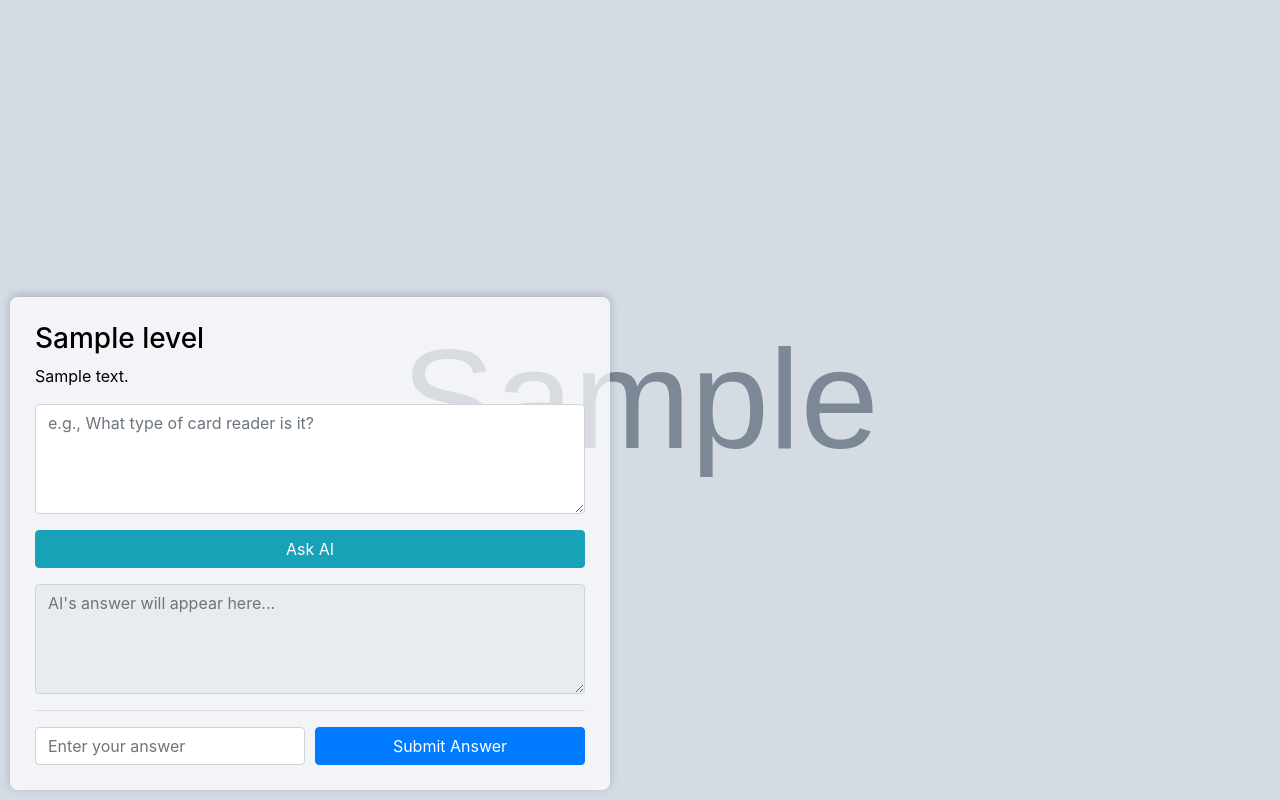
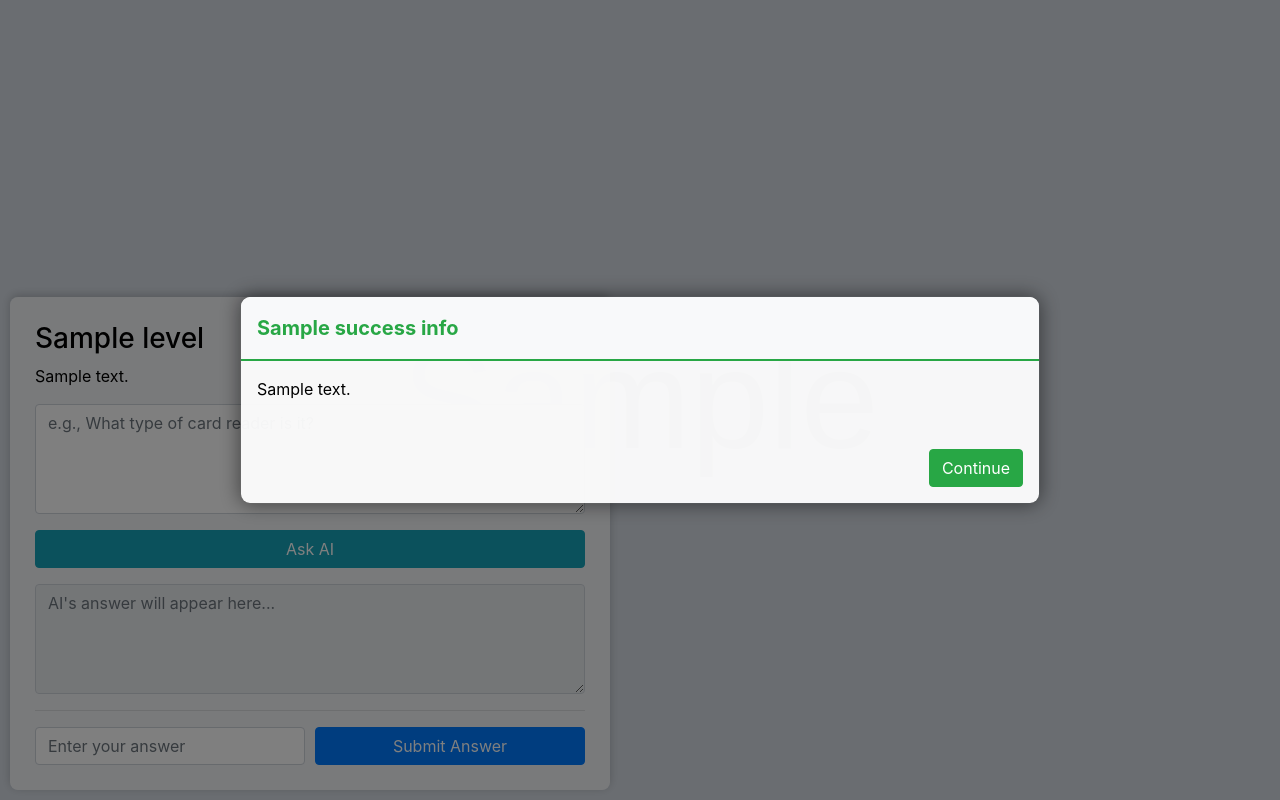
Before and after one commit to joswr1ght/officeinfiltration, a Flask app: template templates/level.html in a window 1280 px wide. Run offline with Flask 3, Linux system fonts and the light colour scheme; the template is opened without the code that fills it: most values are stand-ins (such as "Sample title", 1, 10 or a date in 2020); grey boxes marked "Sample" are stand-in pictures; some libraries are stand-ins or nearby versions.

Commit message:
feat: add level completion modal with success messages
* Add LEVEL_SUCCESS_INFO dictionary with completion messages for each level
* Implement success modal to display completion messages between levels
* Update level routing to handle success info through session management
* Modify level template to include styled success modal component
* Update text color and modal styling for better readability
* Add jQuery handlers for modal interaction

```diff
--- a/app.py
+++ b/app.py
@@ -62,6 +62,19 @@
     }
 }
 
+# Add level completion information
+LEVEL_SUCCESS_INFO = {
+    1: "Lorem ipsum dolor sit amet, consectetur adipiscing elit. Quisque eget justo vel erat facilisis scelerisque. Fusce vestibulum metus et dolor egestas, at commodo leo iaculis. Morbi pulvinar diam eu velit fermentum, id faucibus arcu consequat. Integer dapibus magna ac enim rhoncus, at feugiat arcu vestibulum. Praesent venenatis mi id cursus mollis. Fusce sollicitudin quam vel urna maximus, sed suscipit augue sollicitudin. Phasellus placerat massa nec elementum ultricies. Donec placerat luctus est, vel pretium justo laoreet non. Mauris vitae posuere tortor. Pellentesque habitant morbi tristique senectus et netus et malesuada fames ac turpis egestas.",
+
+    2: "Sed ut perspiciatis unde omnis iste natus error sit voluptatem accusantium doloremque laudantium, totam rem aperiam, eaque ipsa quae ab illo inventore veritatis et quasi architecto beatae vitae dicta sunt explicabo. Nemo enim ipsam voluptatem quia voluptas sit aspernatur aut odit aut fugit, sed quia consequuntur magni dolores eos qui ratione voluptatem sequi nesciunt. Neque porro quisquam est, qui dolorem ipsum quia dolor sit amet, consectetur, adipisci velit, sed quia non numquam eius modi tempora incidunt ut labore et dolore magnam aliquam quaerat voluptatem.",
+
+    3: "At vero eos et accusamus et iusto odio dignissimos ducimus qui blanditiis praesentium voluptatum deleniti atque corrupti quos dolores et quas molestias excepturi sint occaecati cupiditate non provident, similique sunt in culpa qui officia deserunt mollitia animi, id est laborum et dolorum fuga. Et harum quidem rerum facilis est et expedita distinctio. Nam libero tempore, cum soluta nobis est eligendi optio cumque nihil impedit quo minus id quod maxime placeat facere possimus, omnis voluptas assumenda est, omnis dolor repellendus.",
+
+    4: "Temporibus autem quibusdam et aut officiis debitis aut rerum necessitatibus saepe eveniet ut et voluptates repudiandae sint et molestiae non recusandae. Itaque earum rerum hic tenetur a sapiente delectus, ut aut reiciendis voluptatibus maiores alias consequatur aut perferendis doloribus asperiores repellat. Sed ut perspiciatis unde omnis iste natus error sit voluptatem accusantium doloremque laudantium, totam rem aperiam, eaque ipsa quae ab illo inventore veritatis et quasi architecto beatae vitae dicta sunt explicabo.",
+
+    5: "Lorem ipsum dolor sit amet, consectetur adipiscing elit, sed do eiusmod tempor incididunt ut labore et dolore magna aliqua. Ut enim ad minim veniam, quis nostrud exercitation ullamco laboris nisi ut aliquip ex ea commodo consequat. Duis aute irure dolor in reprehenderit in voluptate velit esse cillum dolore eu fugiat nulla pariatur. Excepteur sint occaecat cupidatat non proident, sunt in culpa qui officia deserunt mollit anim id est laborum. Sed ut perspiciatis unde omnis iste natus error sit voluptatem accusantium doloremque laudantium."
+}
+
 # System prompts for each level for OpenAI
 base_prompt = "You are a building security guard, tasked with protecting access to sensitive areas."
 
@@ -84,35 +97,45 @@
 @app.route('/')
 def level1():
     set_current_level(1)
-    return render_template('level.html', level_data=LEVEL_DATA[1], current_path=LEVEL_PATHS[1])
+    # Get success_info from session if it exists, then clear it
+    success_info = session.pop('success_info', None)
+    return render_template('level.html', level_data=LEVEL_DATA[1], current_path=LEVEL_PATHS[1], success_info=success_info)
 
 @app.route(LEVEL_PATHS[2], methods=['GET', 'POST'])
 def level2():
     if get_current_level() < 2:
-        return redirect(url_for('level1')) # Or some other appropriate redirect
+        return redirect(url_for('level1'))
     set_current_level(2)
-    return render_template('level.html', level_data=LEVEL_DATA[2], current_path=LEVEL_PATHS[2])
+    # Get success_info from session if it exists, then clear it
+    success_info = session.pop('success_info', None)
+    return render_template('level.html', level_data=LEVEL_DATA[2], current_path=LEVEL_PATHS[2], success_info=success_info)
 
 @app.route(LEVEL_PATHS[3], methods=['GET', 'POST'])
 def level3():
     if get_current_level() < 3:
         return redirect(LEVEL_PATHS.get(get_current_level(), '/'))
     set_current_level(3)
-    return render_template('level.html', level_data=LEVEL_DATA[3], current_path=LEVEL_PATHS[3])
+    # Get success_info from session if it exists, then clear it
+    success_info = session.pop('success_info', None)
+    return render_template('level.html', level_data=LEVEL_DATA[3], current_path=LEVEL_PATHS[3], success_info=success_info)
 
 @app.route(LEVEL_PATHS[4], methods=['GET', 'POST'])
 def level4():
     if get_current_level() < 4:
         return redirect(LEVEL_PATHS.get(get_current_level(), '/'))
     set_current_level(4)
-    return render_template('level.html', level_data=LEVEL_DATA[4], current_path=LEVEL_PATHS[4])
+    # Get success_info from session if it exists, then clear it
+    success_info = session.pop('success_info', None)
+    return render_template('level.html', level_data=LEVEL_DATA[4], current_path=LEVEL_PATHS[4], success_info=success_info)
 
 @app.route(LEVEL_PATHS[5], methods=['GET', 'POST'])
 def level5():
     if get_current_level() < 5:
         return redirect(LEVEL_PATHS.get(get_current_level(), '/'))
     set_current_level(5)
-    return render_template('level.html', level_data=LEVEL_DATA[5], current_path=LEVEL_PATHS[5])
+    # Get success_info from session if it exists, then clear it
+    success_info = session.pop('success_info', None)
+    return render_template('level.html', level_data=LEVEL_DATA[5], current_path=LEVEL_PATHS[5], success_info=success_info)
 
 @app.route('/ask_ai', methods=['POST'])
 def ask_ai():
@@ -153,19 +176,42 @@
     # Case-insensitive comparison for the answer
     if user_answer and user_answer.lower() == level_data['correct_answer'].lower():
         next_level_num = current_level_num + 1
-        if next_level_num > 5: # Max levels
+
+        # Store success info in session
+        session['success_info'] = {
+            'level_completed': current_level_num,
+            'title': f"Level {current_level_num} Completed!",
+            'message': LEVEL_SUCCESS_INFO.get(current_level_num, "Level completed successfully!"),
+            'next_level': next_level_num
+        }
+
+        # Determine the next path
+        if next_level_num > 5:  # Max levels
+            next_path = url_for('congratulations')
+        else:
+            next_path = LEVEL_PATHS.get(next_level_num)
+            if not next_path:
+                return "Error: Next level path not found.", 500
+
+        # Set the next level in the session
+        set_current_level(next_level_num)
+
+        # Redirect to the appropriate level page, which will display the success info
+        if next_level_num == 1:
+            return redirect(url_for('level1'))
+        elif next_level_num == 2:
+            return redirect(url_for('level2'))
+        elif next_level_num == 3:
+            return redirect(url_for('level3'))
+        elif next_level_num == 4:
+            return redirect(url_for('level4'))
+        elif next_level_num == 5:
+            return redirect(url_for('level5'))
+        else:
             return redirect(url_for('congratulations'))
-
-        set_current_level(next_level_num)
-        next_path = LEVEL_PATHS.get(next_level_num)
-        if next_path:
-            return redirect(next_path)
-        else:
-            return "Error: Next level path not found.", 500
     else:
         # Stay on the current level, maybe provide feedback
         # For simplicity, just re-rendering the current level's page
-        # A more advanced version might pass an error message to the template
         current_path = LEVEL_PATHS.get(current_level_num)
         if not current_path:
              return "Error: Current level path not found.", 500
--- a/templates/level.html
+++ b/templates/level.html
@@ -15,7 +15,7 @@
             background-color: #343a40;
             min-height: 100vh;
             margin: 0;
-            color: white;
+            color: black;
         }
 
         .challenge-box {
@@ -42,6 +42,31 @@
         #ai_response {
             background-color: #e9ecef;
             min-height: 100px;
+        }
+
+        /* Success modal styling */
+        .modal-content {
+            background-color: rgba(255, 255, 255, 0.95);
+            border-radius: 10px;
+            box-shadow: 0 0 20px rgba(0,0,0,0.5);
+        }
+        .modal-header {
+            border-bottom: 2px solid #28a745;
+            background-color: #f8f9fa;
+            border-top-left-radius: 10px;
+            border-top-right-radius: 10px;
+        }
+        .modal-title {
+            color: #28a745;
+            font-weight: bold;
+        }
+        .modal-footer {
+            border-top: none;
+        }
+        .btn-success-modal {
+            background-color: #28a745;
+            border-color: #28a745;
+            color: white;
         }
     </style>
 </head>
@@ -80,11 +105,41 @@
         </form>
     </div>
 
+    <!-- Success Modal -->
+    {% if success_info %}
+    <div class="modal fade" id="successModal" tabindex="-1" role="dialog" aria-labelledby="successModalLabel" aria-hidden="true" data-backdrop="static" data-keyboard="false">
+        <div class="modal-dialog modal-dialog-centered modal-lg" role="document">
+            <div class="modal-content">
+                <div class="modal-header">
+                    <h5 class="modal-title" id="successModalLabel">{{ success_info.title }}</h5>
+                </div>
+                <div class="modal-body">
+                    <p>{{ success_info.message }}</p>
+                </div>
+                <div class="modal-footer">
+                    <button type="button" class="btn btn-success-modal" id="continueToNextLevel">Continue</button>
+                </div>
+            </div>
+        </div>
+    </div>
+    {% endif %}
+
     <script src="https://code.jquery.com/jquery-3.5.1.min.js"></script>
     <script src="https://cdn.jsdelivr.net/npm/@popperjs/core@2.9.2/dist/umd/popper.min.js"></script>
     <script src="https://stackpath.bootstrapcdn.com/bootstrap/4.5.2/js/bootstrap.min.js"></script>
     <script>
         $(document).ready(function() {
+            // Show success modal if present
+            {% if success_info %}
+            $('#successModal').modal('show');
+
+            // Handle continue button click
+            $('#continueToNextLevel').on('click', function() {
+                $('#successModal').modal('hide');
+                // Modal will be hidden automatically when navigating to the next page
+            });
+            {% endif %}
+
             $('#ask-ai-form').on('submit', function(e) {
                 e.preventDefault();
                 var question = $('#ai_question').val();
```
